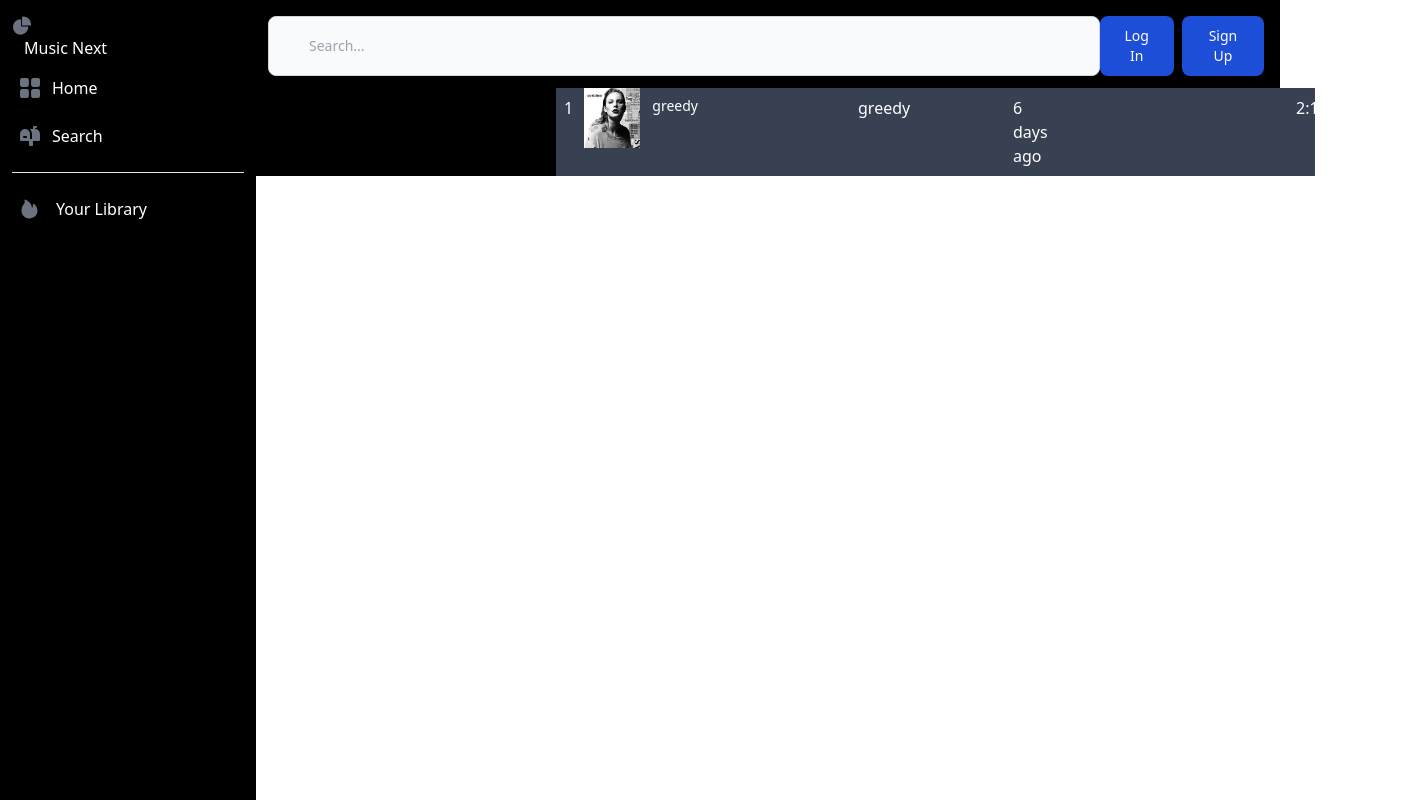
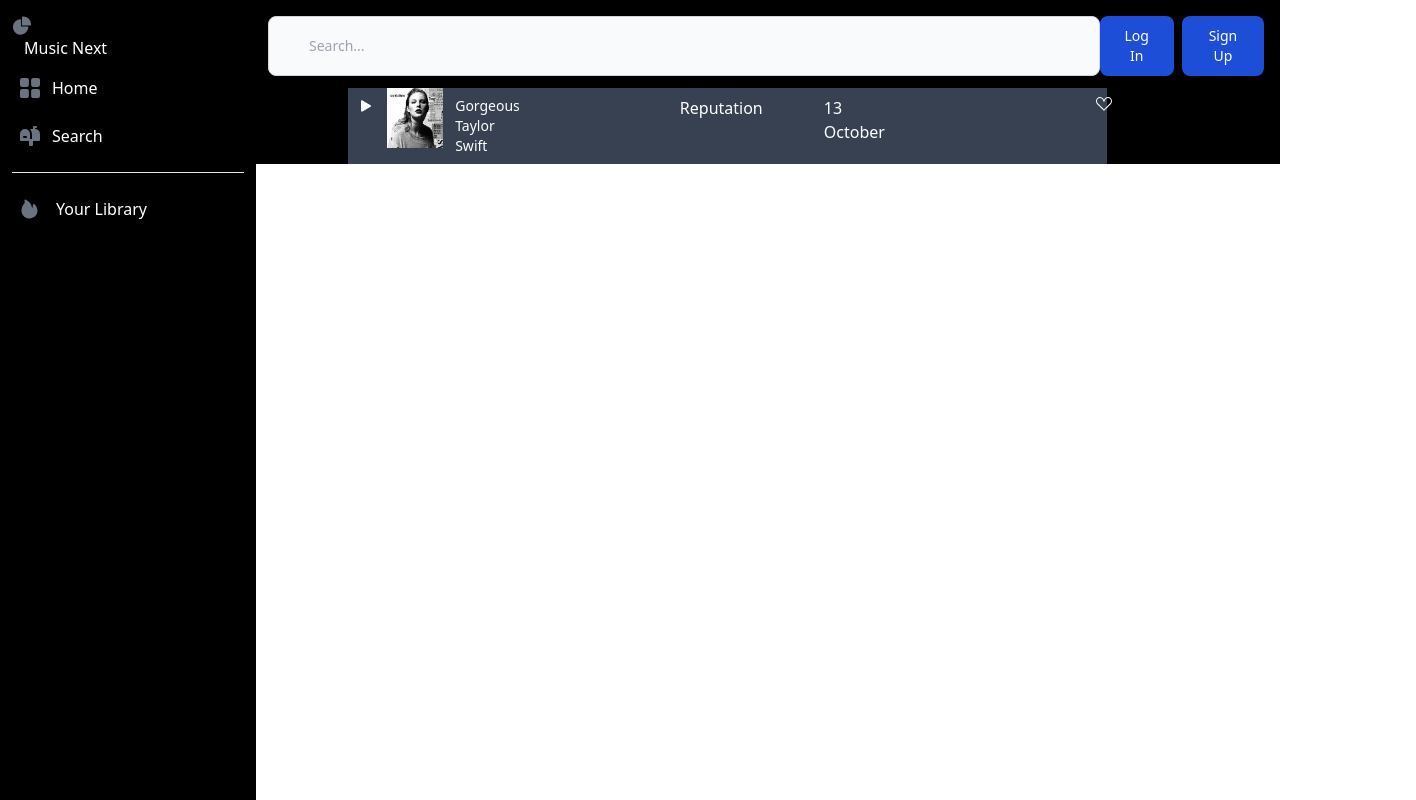
Before and after one commit to vishva7/MusicApp, a React (Create React App) app: page /songlist in a window 1280 px wide. Shown: the whole page, 1416 px wide, since content can reach past the window. Built offline with nearby package versions, Linux system fonts and the light colour scheme.

Commit message:
fixed alignment

```diff
--- a/src/App.js
+++ b/src/App.js
@@ -28,7 +28,7 @@ const router = createBrowserRouter(
         <Route path="/searchPage" element={<SearchPage />}></Route>
       </Route>
       <Route>
-        <Route path="/loginpage" element={<Loginpage/>}></Route>
+        <Route path="/loginpage" element={<Loginpage />}></Route>
       </Route>
     </>
   )
--- a/src/components/Navbar.js
+++ b/src/components/Navbar.js
@@ -1,4 +1,4 @@
-import {useNavigate} from "react-router-dom";
+import { useNavigate } from "react-router-dom";
 const Navbar = () => {
   const history = useNavigate();
   function handleClick() {
@@ -17,7 +17,8 @@ const Navbar = () => {
       <button
         type="button"
         class="text-white bg-blue-700 hover:bg-blue-800 focus:ring-4 focus:outline-none focus:ring-blue-300 font-medium rounded-lg text-sm px-5 py-2.5 text-center inline-flex items-center mr-2 dark:bg-blue-600 dark:hover:bg-blue-700 dark:focus:ring-blue-800"
-        onClick={handleClick}>
+        onClick={handleClick}
+      >
         Log In
       </button>
       <button
--- a/src/components/songlist.js
+++ b/src/components/songlist.js
@@ -1,29 +1,59 @@
+import { useState } from "react";
+import { BsFillPlayFill } from "react-icons/bs";
+import { BsSuitHeart } from "react-icons/bs";
 const Songlist = () => {
+  const [ishover, setHover] = useState(null);
   return (
-    <div>
+    <div
+      onMouseEnter={() => setHover(true)}
+      onMouseLeave={() => setHover(false)}
+    >
+      {ishover == false ? (
         <div
           id="alert-1"
-        class="  flex  w-3/4 ml-72 mb-2 p-2 text-white  bg-gray-700 "
+          class="  flex  w-3/4 ml-20 mb-2 p-2 text-white  bg-gray-700 "
         >
           1
           <div class="ml-[0.7rem] inline-flex items-center flex-shrink-0  w-14 h-11 ">
             <img src="/tsrep.png"></img>
           </div>
           <span class="sr-only">Info</span>
-
-        <div class="ml-3 text-sm font-medium">
-         greedy
-        </div>
-        <div className="grid grid-cols-3 gap-72">
-          <div className="ml-40">greedy</div>
-          <div className="ml-4">6 days ago</div>
-        <div>
-          <button>
-         2:11
-         </button>
+          <div class="ml-3 text-sm font-medium">Gorgeous Taylor Swift</div>
+          <div className="grid grid-cols-4 gap-48">
+            <div className="ml-40">Reputation</div>
+            <div className="ml-4">13 October</div>
+            <div></div>
+            <div classname="ml-20">
+              <button classname="ml-20">2:11</button>
             </div>
           </div>
         </div>
+      ) : (
+        <div
+          id="alert-1"
+          class="  flex  w-3/4 ml-20 mb-2 p-2 text-white  bg-gray-700 "
+        >
+          <div>
+            <BsFillPlayFill size={20} />
+          </div>
+          <div class="ml-[0.7rem] inline-flex items-center flex-shrink-0  w-14 h-11 ">
+            <img src="/tsrep.png"></img>
+          </div>
+          <span class="sr-only">Info</span>
+
+          <div class="ml-3 text-sm font-medium">Gorgeous Taylor Swift</div>
+          <div className="grid grid-cols-4 gap-72">
+            <div className="ml-40">Reputation</div>
+            <div className="ml-4">13 October</div>
+            <div>
+              <BsSuitHeart />
+            </div>
+            <div>
+              <button>2:11</button>
+            </div>
+          </div>
+        </div>
+      )}
     </div>
   );
 };
--- a/src/components/title.js
+++ b/src/components/title.js
@@ -1,20 +1,20 @@
 const Title = ({ titlecard }) => {
   return (
     <div class="p-4">
-      <div className="grid  grid-cols-3 gap-5 ">
+      <div className="grid grid-cols-2 md:grid-cols-3 gap-5 ">
         {titlecard.map((TC) => (
           <div
             id="toast-success"
-            class="flex items-center text-gray-500 bg-black p-3 shadow text-gray-400 bg-gray-800"
+            class="flex items-center text-gray-500 bg-black p-1 shadow text-gray-400 bg-gray-800"
             role="alert"
           >
-            <div class="ml-[-0.8rem] inline-flex items-center flex-shrink-0  w-16 h-11 ">
+            <div class="md:ml-[-0.5rem] ml-[-0.6rem] inline-flex items-center flex-shrink-0  w-12 h-11 ">
               <img src={TC.img}></img>
             </div>
-            <div class="ml-3 text-sm font-normal">{TC.title}</div>
+            <div class="md:ml-3 ml-1 text-sm font-normal">{TC.title}</div>
             <button
               type="button"
-              class="ml-auto -mx-1.5 -my-1.5 bg-white text-gray-400 hover:text-gray-900 rounded-lg focus:ring-2 focus:ring-gray-300 p-1.5 hover:bg-gray-100 inline-flex items-center justify-center h-8 w-8 dark:text-gray-500 dark:hover:text-white dark:bg-gray-800 dark:hover:bg-gray-700"
+              class="ml-auto  bg-white text-gray-400 hover:text-gray-900 rounded-lg focus:ring-2 focus:ring-gray-300 p-1 hover:bg-gray-100 inline-flex items-center justify-center h-8 w-8 dark:text-gray-500 dark:hover:text-white dark:bg-gray-800 dark:hover:bg-gray-700"
               data-dismiss-target="#toast-success"
               aria-label="Close"
             >
```
Lines whose indentation alone changed are shown as unchanged.
